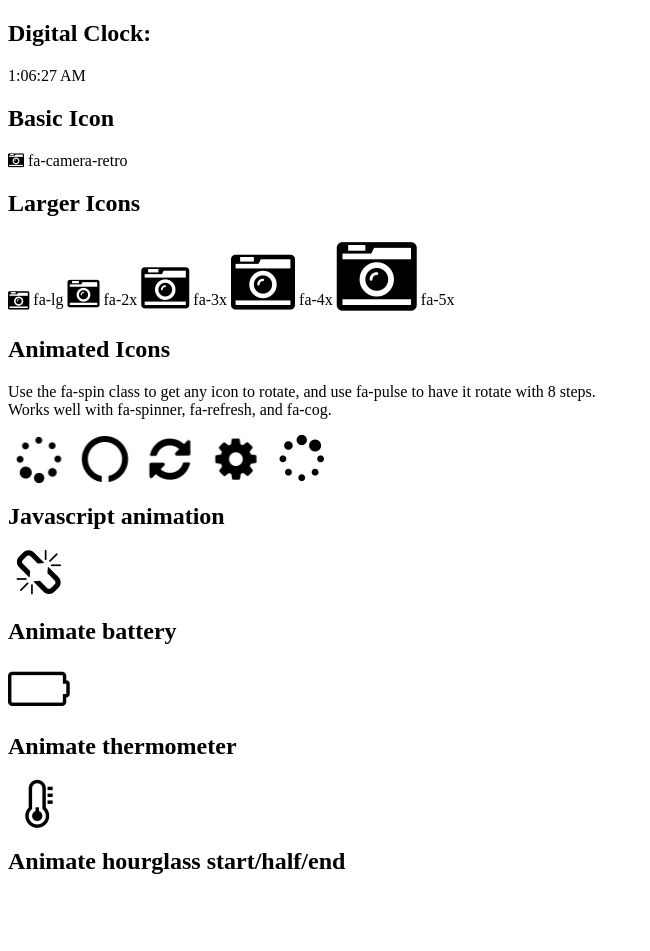
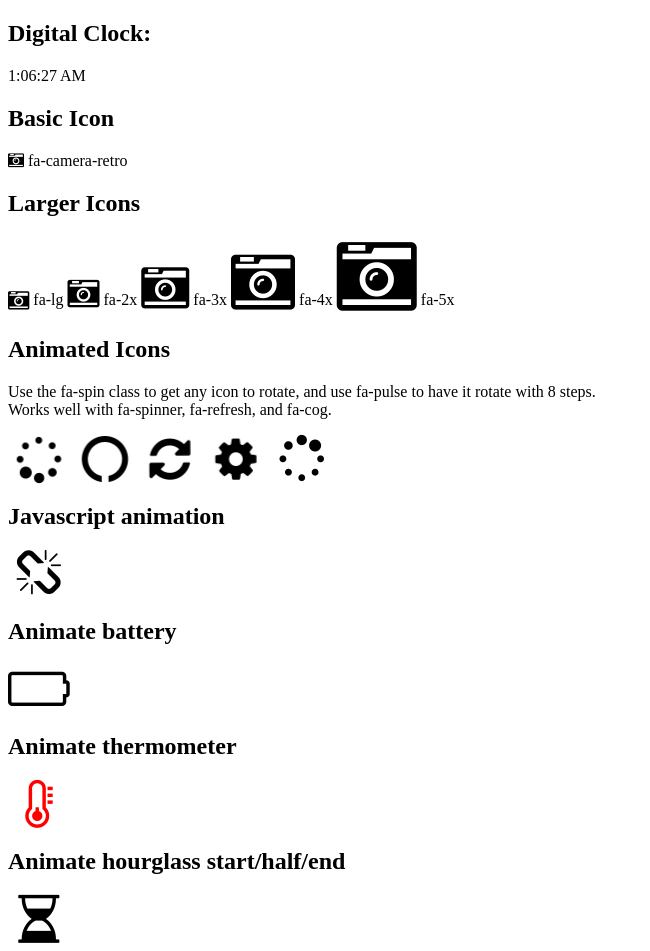
Before and after one commit to bnjces/simple-animation, a plain HTML site: page index.html in a window 1280 px wide. Shown: the whole page, without its empty margins (0-650 px from the left). Before the commit the page ends 895 px from the top, so only its background shows below. Drawn offline with Linux system fonts and the light colour scheme.

Commit message:
Added hourglass animation, needs work.

```diff
--- a/index.html
+++ b/index.html
@@ -49,10 +49,12 @@
     <span class="sr-only"> Charging...</span>
 
     <h2>Animate thermometer</h2>
-    <i id="therm" class="fa fa-thermometer-empty fa-3x fa-fw"></i>
+    <i style=color:red id="therm" class="fa fa-thermometer-empty fa-3x fa-fw"></i>
     <span class="sr-only"> It's getting hot! </span>
 
     <h2>Animate hourglass start/half/end</h2>
+    <i id="hour" class="fa fa-hourglass-start fa-3x fa-fw"></i>
+    <span class="sr-only"> Look at the time...</span>
     <!-- Extra credit if you can after the hour glass rotate the end
     to the top and start again. Hint See https://fontawesome.com/v4.7.0/examples/
     scroll down to Rotated & Flipped and see if you can finish it-->
--- a/js/default.js
+++ b/js/default.js
@@ -70,6 +70,34 @@ function thermUpdate(){
     }
 }
 
+function hourUpdate(){
+    let el = document.getElementById("hour");
+    switch(el.className.indexOf('fa-hourglass') > -1){
+        case el.className.indexOf('fa-hourglass-start') > -1:
+        el.classList.remove('fa-hourglass-start');
+        el.classList.add('fa-hourglass-half');
+        break;
+        case el.className.indexOf('fa-hourglass-half') > -1:
+        el.classList.remove('fa-hourglass-half');
+        el.classList.add('fa-hourglass-end');
+        break;
+        case el.className.indexOf('fa-hourglass-end') > -1:
+        el.classList.remove('fa-hourglass-end');
+        el.classList.add('fa-hourglass-start');
+        break;
+        /*  attempt to rotate the hourglass fails miserably:
+        case el.className.indexOf('fa-hourglass-end') > -1:
+        el.classList.remove('fa-hourglass-end');
+        el.classList.add('fa-hourglass-end&nbsp;fa-rotate-270');
+        break;
+        case el.className.indexOf('fa-hourglass-end&nbsp;fa-rotate-270') > -1:
+        el.classList.remove('fa-hourglass-end&nbsp;fa-rotate-270');
+        el.classList.add('fa-hourglass-start');
+        break;
+        */
+    }
+}
+
 
 /* setInterval will call the function ever x milliseconds
     1000 milliseconds = 1 second
@@ -86,3 +114,4 @@ var link = setInterval(linkUpdate, 1000);
 
 var batt = setInterval(battUpdate, 500);
 var therm = setInterval(thermUpdate, 750);
+var hour = setInterval(hourUpdate, 500);
```
